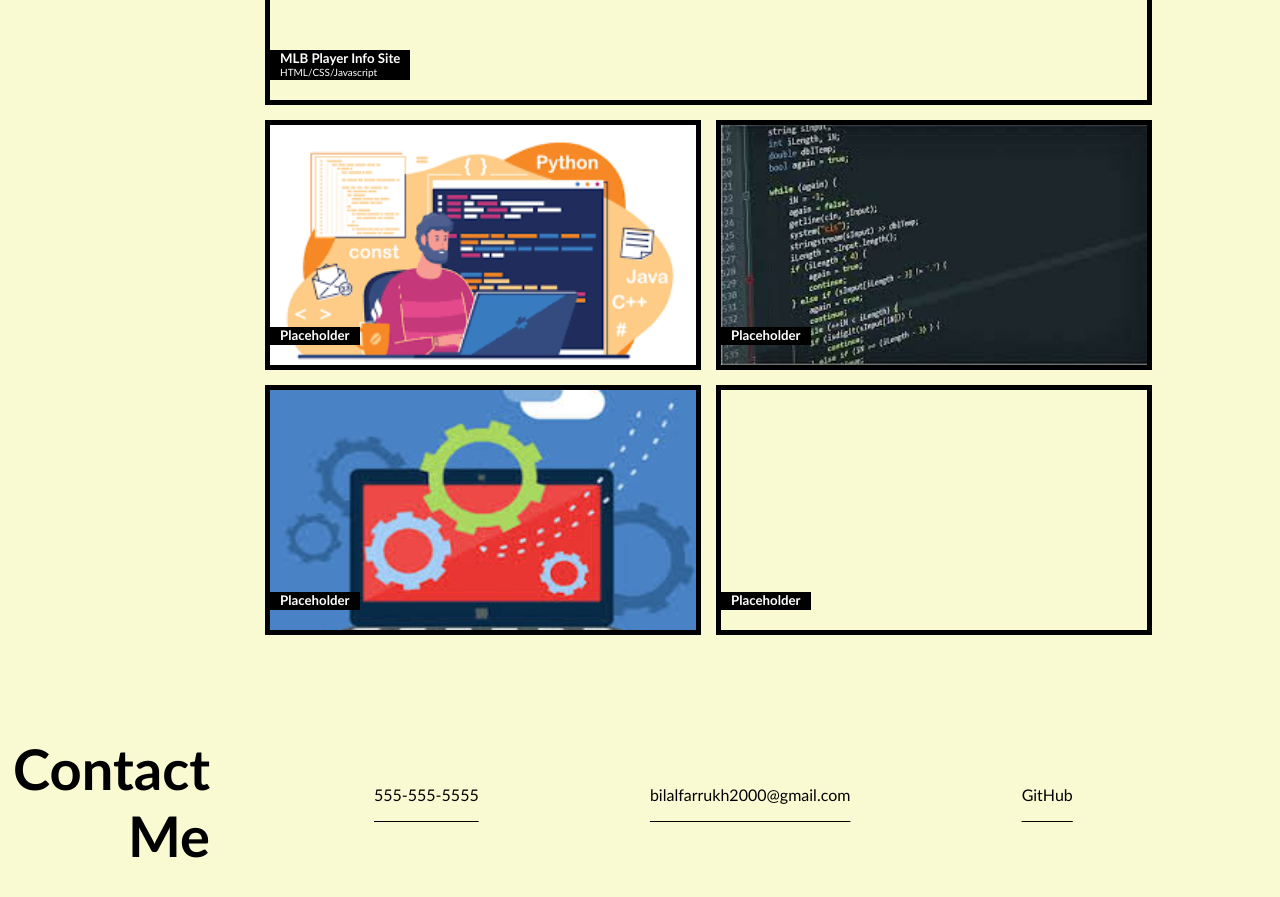
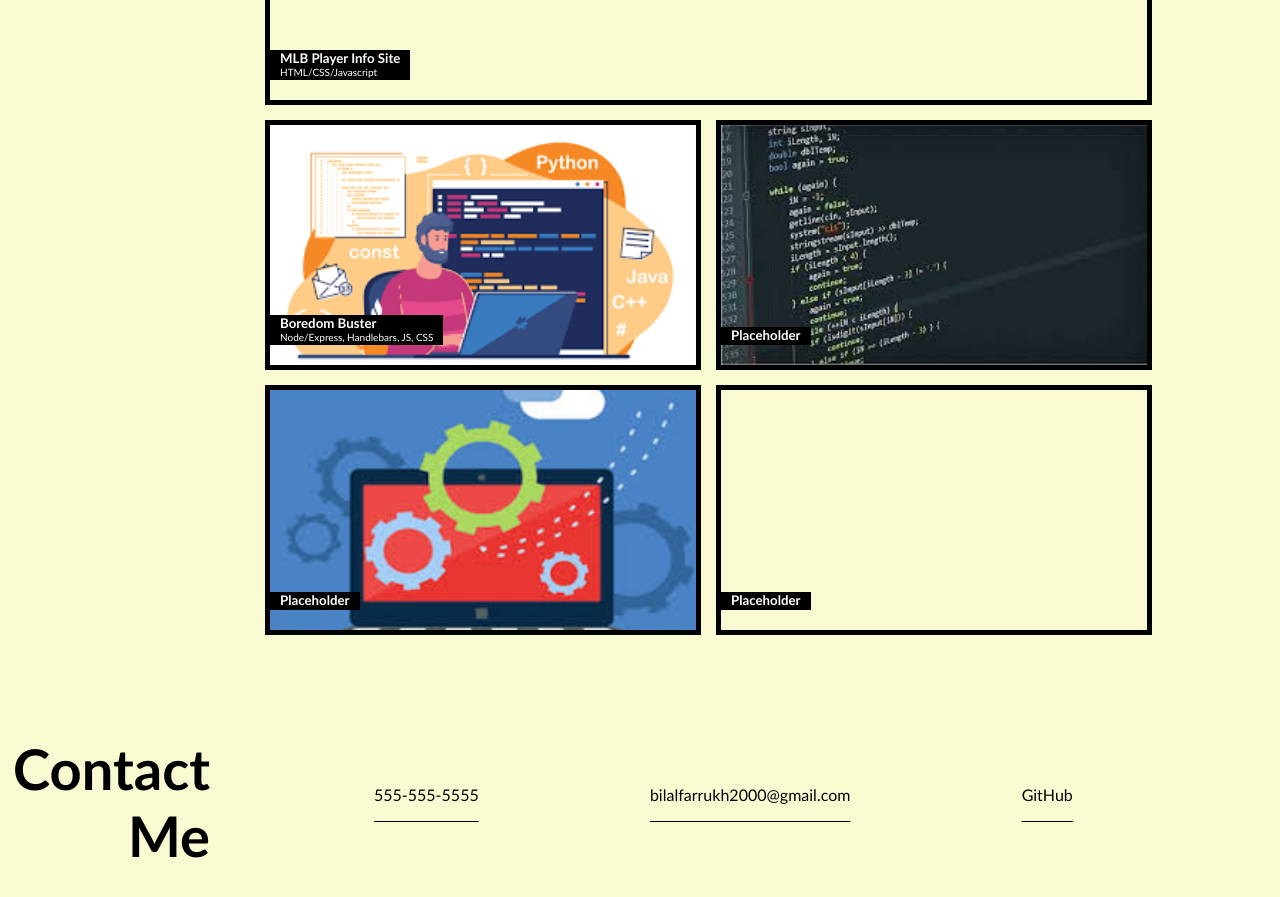
Before and after one commit to bilalfarrukh2000/fluffy-portfolio, a plain HTML site: page index.html in a window 1280 px wide. Shown: the part 1000-1897 px from the top of the page. Drawn offline with Linux system fonts and the light colour scheme.

Commit message:
Add new project to portfolio

```diff
--- a/index.html
+++ b/index.html
@@ -58,8 +58,10 @@
                 </summary>
             </li>
             <li class = "item-c">
+                <a class="coding-project" href="https://boredom-buster.herokuapp.com/" target="_blank"></a>
                 <summary class="project-name">
-                    <h5>Placeholder</h5>
+                    <h5>Boredom Buster</h5>
+                    <p>Node/Express, Handlebars, JS, CSS</p>
                 </summary>
             </li>
             <li class = "item-d">
```
